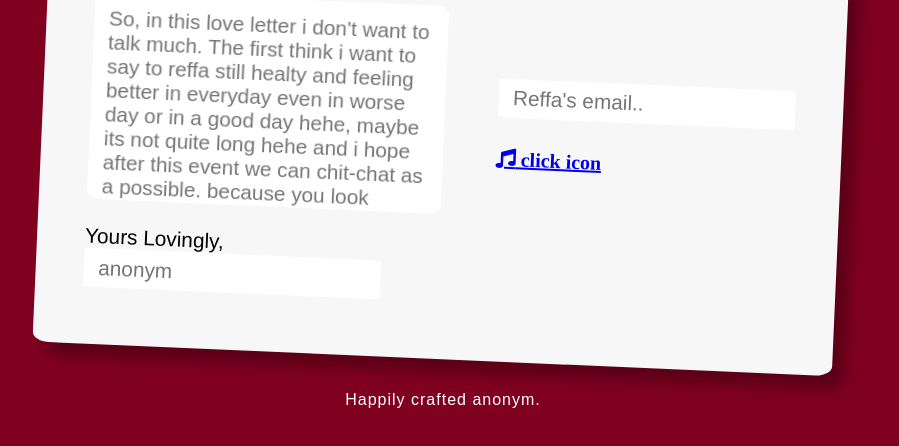
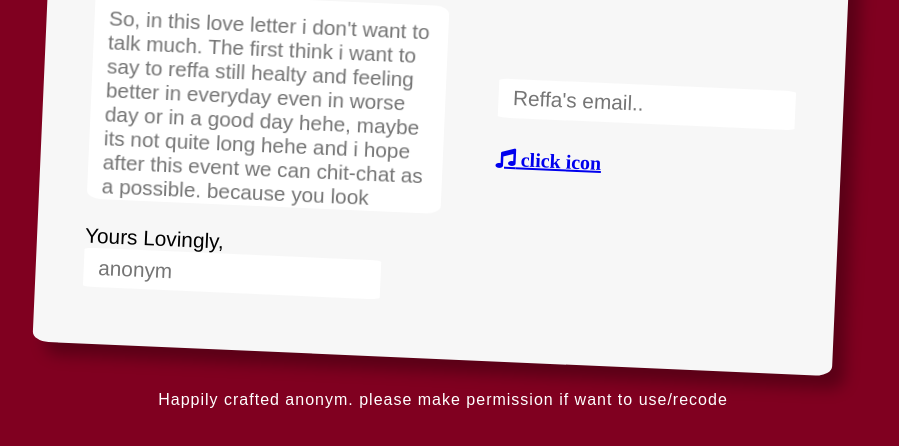
Before and after one commit to compmeetloveletter/compmeetloveletter.github.io, a plain HTML site: page index.html in a window 1280 px wide. Shown: the part 272-718 px from the top of the page, without its empty margins (197-1096 px from the left). Drawn offline with Linux system fonts and the light colour scheme; no server answers.

Commit message:
Update index.html

```diff
--- a/index.html
+++ b/index.html
@@ -7,7 +7,7 @@
 <body>
 
   <head>
-    <title>Send a Love Letter!</title>
+    <title>love letter for compmeet - RF</title>
   </head>
 
   <body>
@@ -37,7 +37,7 @@
     </div>
 
     <footer>
-      <p>Happily crafted anonym.</p>
+      <p>Happily crafted anonym. please make permission if want to use/recode</p>
     </footer>
 
   <!-- script js -->
```
